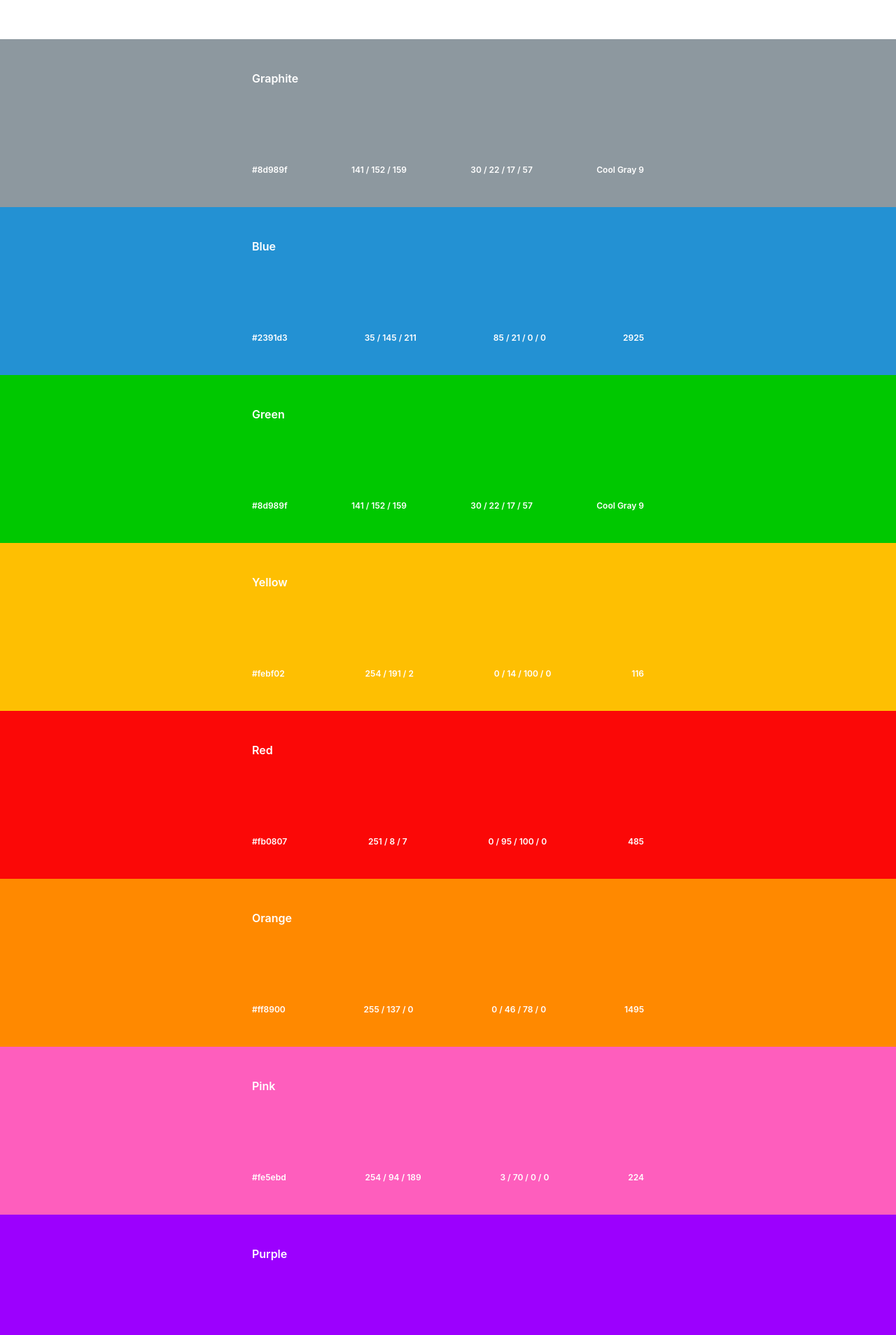
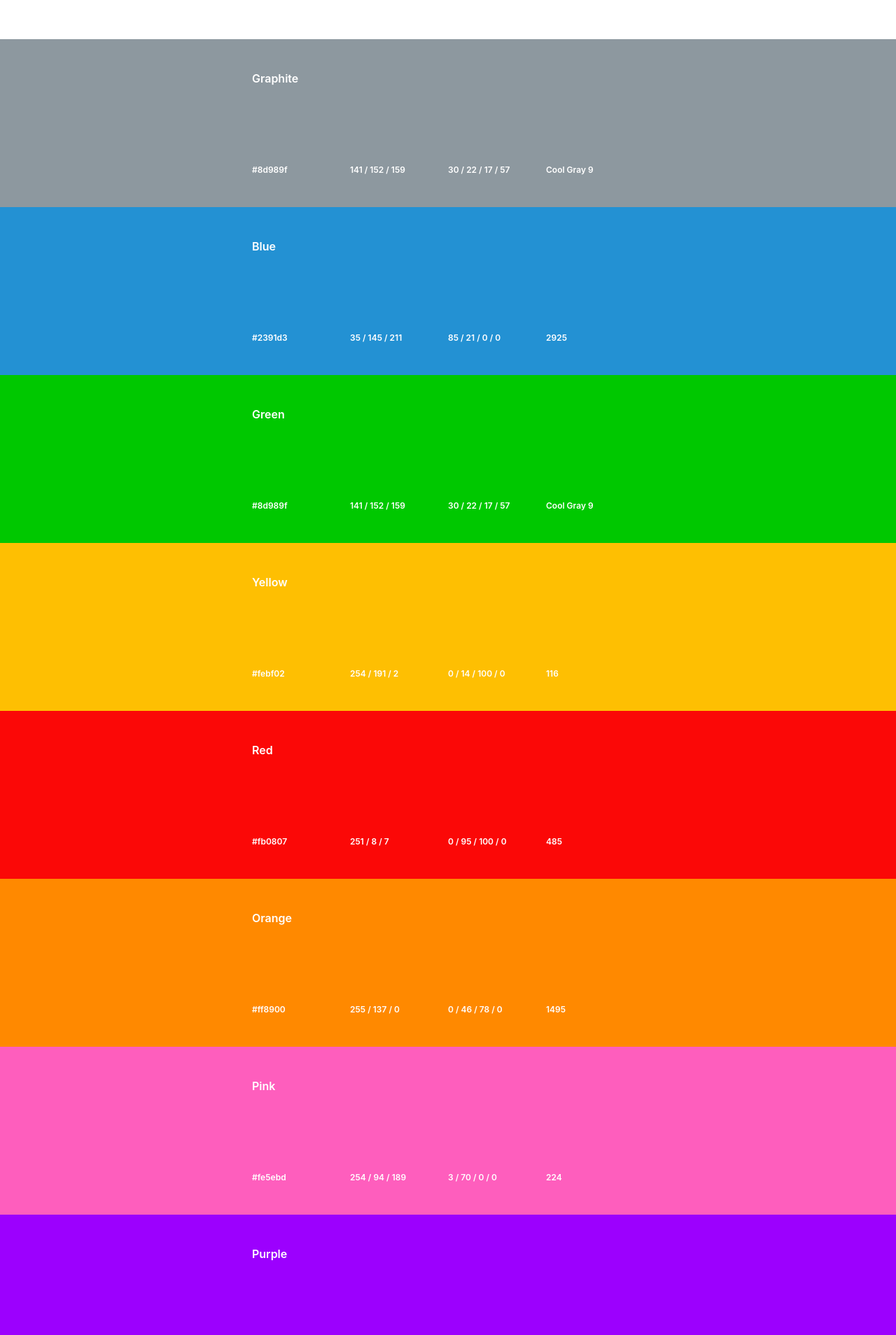
Before and after one commit to wireapp/brand, a Jekyll site: the page built from colors/index.html, in a window 1280 px wide. Shown: the part 496-2404 px from the top of the page at 70% size. Built offline with Jekyll 4.4.1, drawn with Linux system fonts in a browser that asks for light colours.

Commit message:
Fix color value alignment

```diff
--- a/_sass/content.scss
+++ b/_sass/content.scss
@@ -48,11 +48,11 @@
 	  display: flex;
 		align-items: center;
 		align-content: space-between;
-		justify-content: space-between;
+		justify-content: space-around;
 		flex-wrap: wrap;
 
 	  span:nth-child(1) { width: 100% }
-	  span:nth-child(1n+2) { font-size: 12px; }
+	  span:nth-child(1n+2) { font-size: 12px; width: 25%; text-align:left; }
 	}
 
 .colorshading {
```
